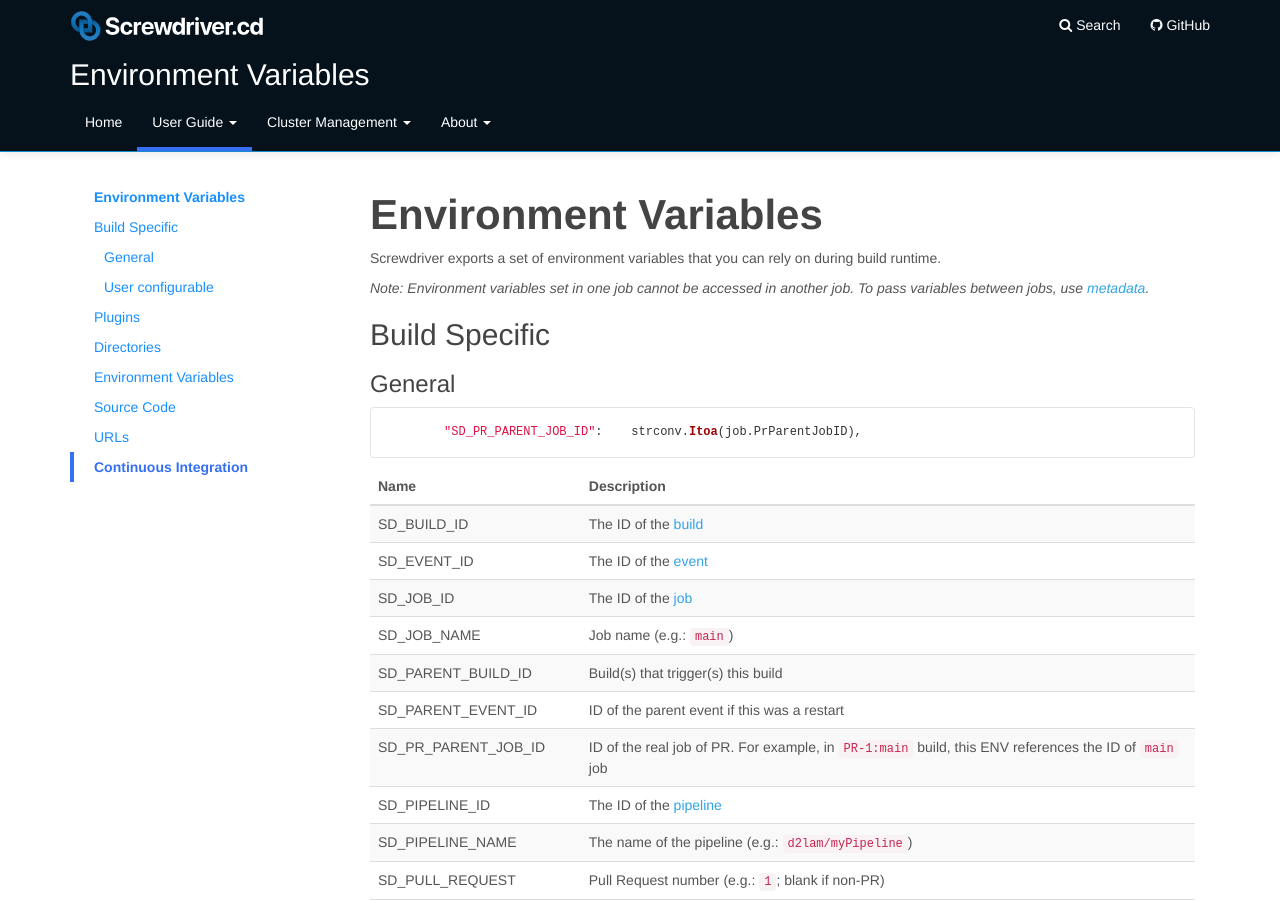
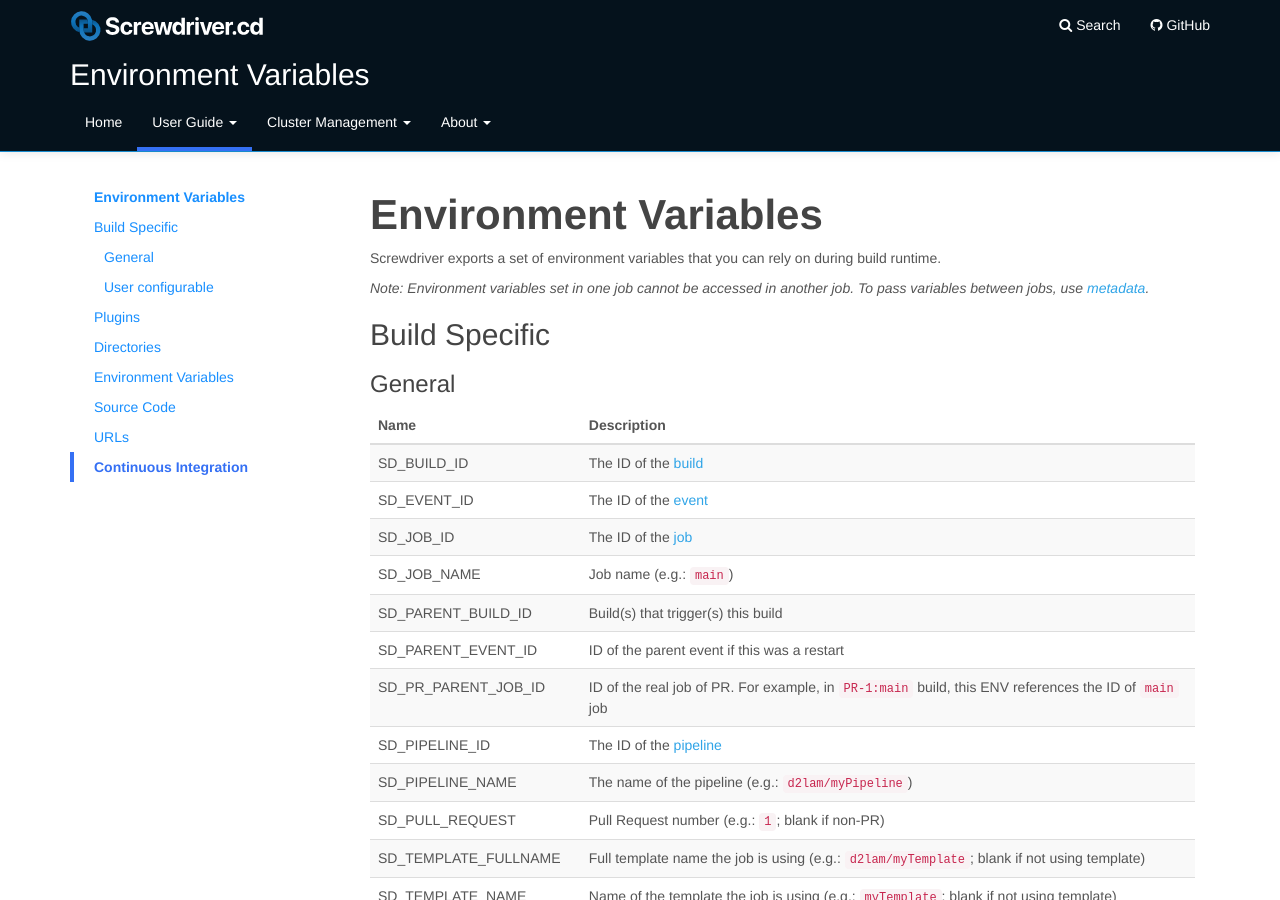
Before and after one commit to screwdriver-cd/guide, a Jekyll site: the page built from docs/user-guide/environment-variables.md, in a window 1280 px wide and 900 px high. Built offline with Jekyll 4.4.1, drawn with Linux system fonts in a browser that asks for light colours.

Commit message:
Update environment-variables.md

```diff
--- a/docs/user-guide/environment-variables.md
+++ b/docs/user-guide/environment-variables.md
@@ -35,8 +35,6 @@ _Note: Environment variables set in one job cannot be accessed in another job. T
 ## Build Specific
 
 ### General
-
-		"SD_PR_PARENT_JOB_ID":    strconv.Itoa(job.PrParentJobID),
 
 | Name | Description |
 |------|-------|
```
